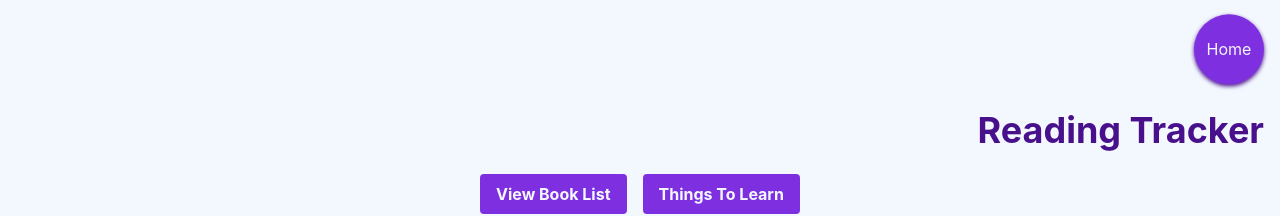
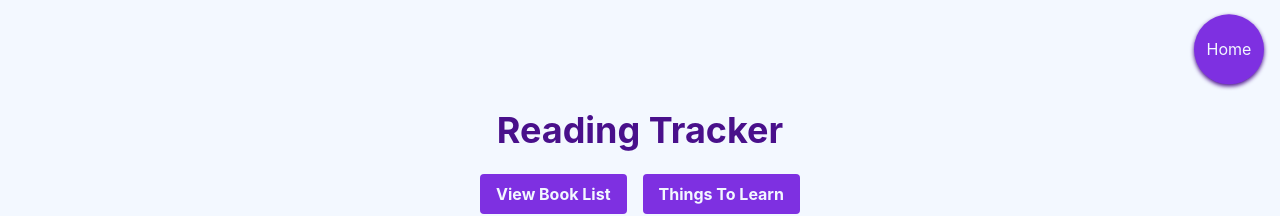
Before and after one commit to Nur-Aiman/Reading-Tracker, a React (Create React App) app in the folder rt_fe/: page / in a window 1280 px wide. Shown: the top 216 px of the page. Built offline with nearby package versions, Linux system fonts and the light colour scheme; no server answers.

Commit message:
change BE HOST and fix title centering

```diff
--- a/rt_fe/src/api/index.js
+++ b/rt_fe/src/api/index.js
@@ -1,4 +1,4 @@
-export const HOST = 'http://localhost:8080'
+export const HOST = 'https://reading-tracker-api.onrender.com'
 
 // local : http://localhost:8080
 // production : https://reading-tracker-api.onrender.com
--- a/rt_fe/src/pages/Home.jsx
+++ b/rt_fe/src/pages/Home.jsx
@@ -148,12 +148,7 @@ const Home = () => {
         <div className="container mx-auto p-4" style={{ backgroundColor: '#F3F8FF' }}>
             <Navbar />
             <div className="text-center my-6">
-                <div className="flex justify-between items-center my-6">
-                    <div className="invisible">
-                        <button className="font-bold py-2 px-4 rounded opacity-0">
-                            Login
-                        </button>
-                    </div>
+                <div className="flex justify-center items-center my-6"> {/* Changed justify-between to justify-center */}
                     <h1 className="text-4xl font-bold" style={{ color: '#49108B' }}>Reading Tracker</h1>
                 </div>
                 <button
@@ -260,7 +255,7 @@ const Home = () => {
                 </div>
             )}
         </div>
-    );
+    )
 };
 
 export default Home;
```
